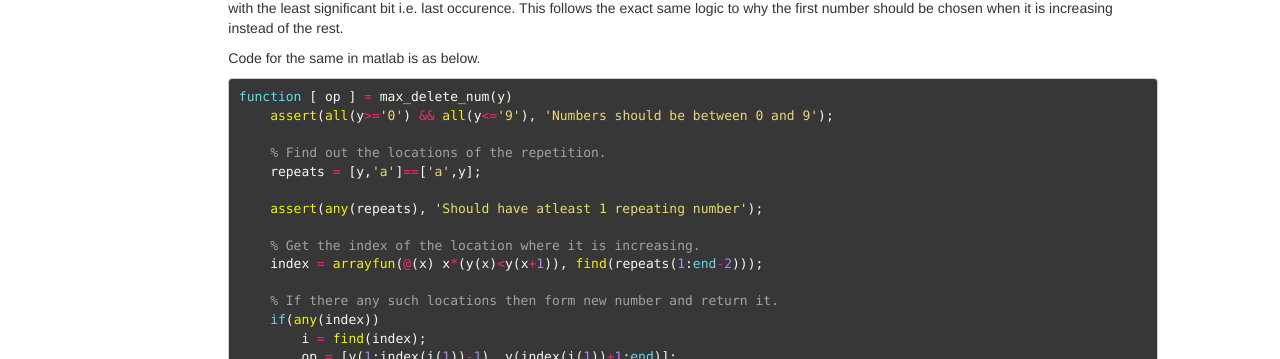
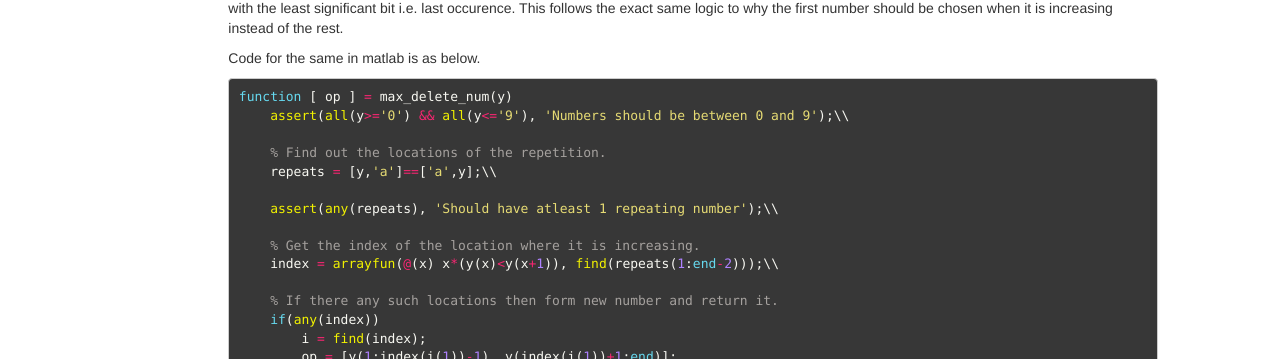
Before and after one commit to surajshetiya/surajshetiya.github.io, a Jekyll site: the page built from _posts/2017-02-24-Find-maximum-number-after-removing-a-digit.md, in a window 1280 px wide and 900 px high, scrolled down 565 px. Shown: the part 276-635 px from the top of the window. Built offline with Jekyll 4.4.1, drawn with Linux system fonts in a browser that asks for light colours.

````diff
--- a/_posts/2017-02-24-Find-maximum-number-after-removing-a-digit.md
+++ b/_posts/2017-02-24-Find-maximum-number-after-removing-a-digit.md
@@ -45,15 +45,15 @@ Code for the same in matlab is as below.
 
 ```matlab
 function [ op ] = max_delete_num(y)
-    assert(all(y>='0') && all(y<='9'), 'Numbers should be between 0 and 9');
+    assert(all(y>='0') && all(y<='9'), 'Numbers should be between 0 and 9');\\
 
     % Find out the locations of the repetition.
-    repeats = [y,'a']==['a',y];
+    repeats = [y,'a']==['a',y];\\
 
-    assert(any(repeats), 'Should have atleast 1 repeating number');
+    assert(any(repeats), 'Should have atleast 1 repeating number');\\
 
     % Get the index of the location where it is increasing.
-    index = arrayfun(@(x) x*(y(x)<y(x+1)), find(repeats(1:end-2)));
+    index = arrayfun(@(x) x*(y(x)<y(x+1)), find(repeats(1:end-2)));\\
 
     % If there any such locations then form new number and return it.
     if(any(index))
````
